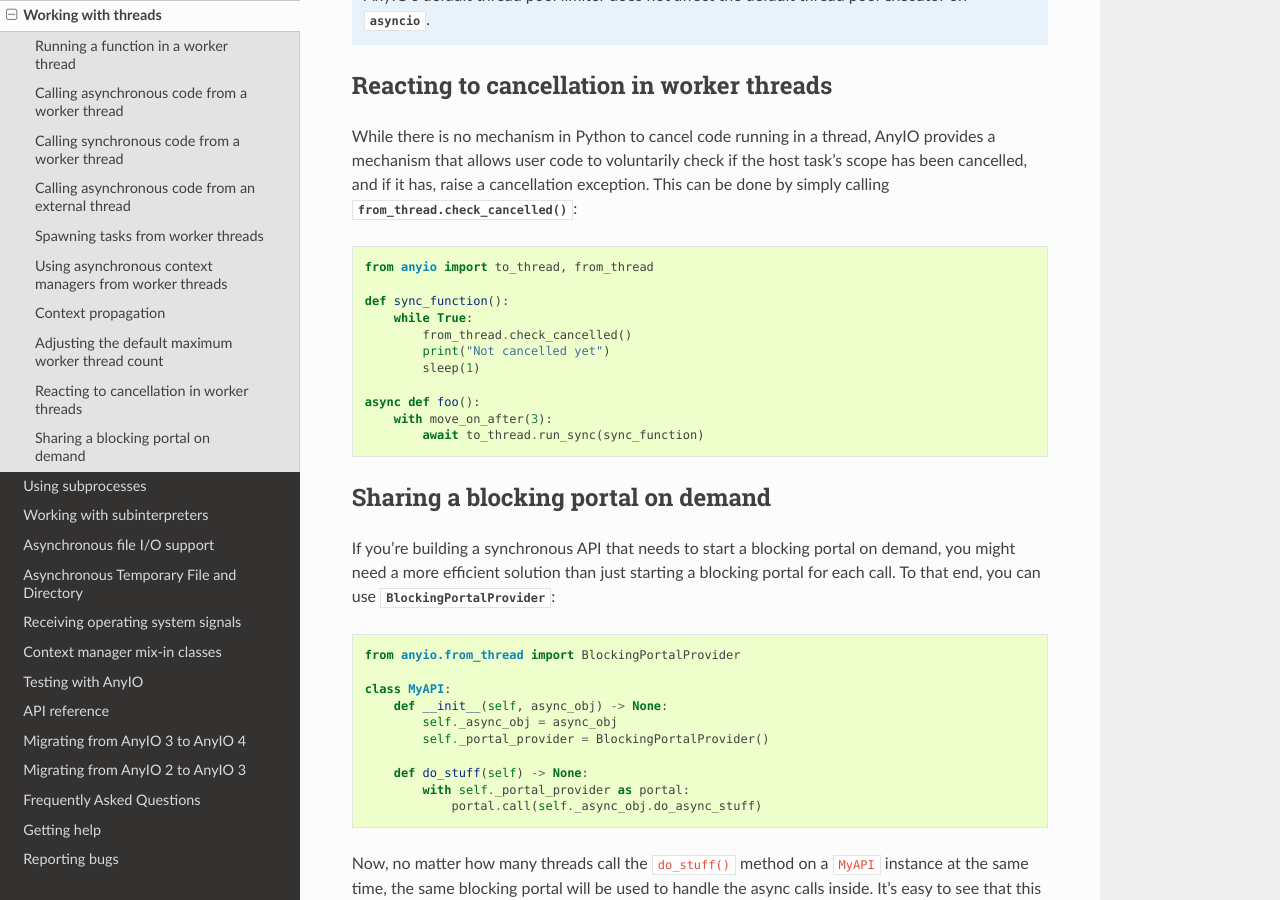
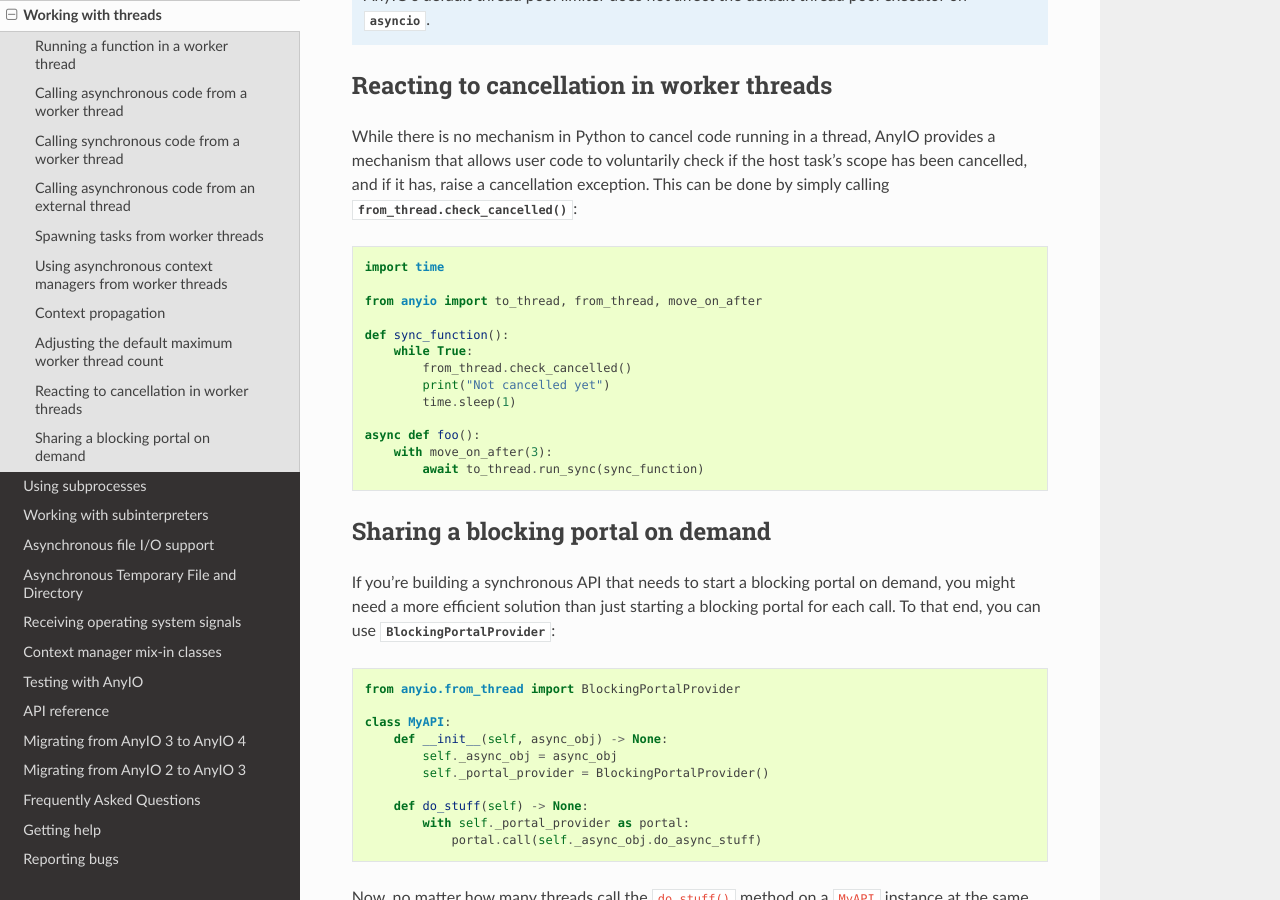
Before and after one commit to agronholm/anyio, a Sphinx documentation site: the page built from docs/threads.rst, in a window 1280 px wide and 900 px high, scrolled down 4382 px. Built offline with Sphinx 7.4.7 and the Read the Docs theme 3.1.0, drawn with Linux system fonts in a browser that asks for light colours; the version number could not be read and is left out.

Commit message:
Add missing imports for Readcting to cancellation in worker threads example (#944)

```diff
--- a/docs/threads.rst
+++ b/docs/threads.rst
@@ -214,13 +214,15 @@ mechanism that allows user code to voluntarily check if the host task's scope ha
 and if it has, raise a cancellation exception. This can be done by simply calling
 :func:`from_thread.check_cancelled`::
 
-    from anyio import to_thread, from_thread
+    import time
+
+    from anyio import to_thread, from_thread, move_on_after
 
     def sync_function():
         while True:
             from_thread.check_cancelled()
             print("Not cancelled yet")
-            sleep(1)
+            time.sleep(1)
 
     async def foo():
         with move_on_after(3):
```
